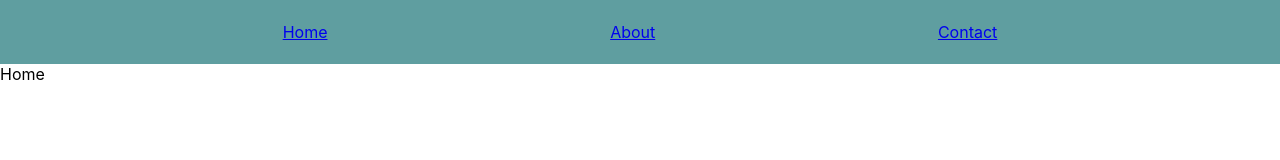
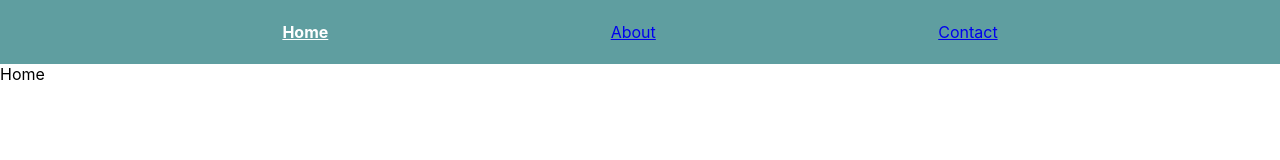
Before and after one commit to khushi-tripathi/routes-redux-concept, a React (Create React App) app: page / in a window 1280 px wide. Shown: the top 160 px of the page. Built offline with nearby package versions, Linux system fonts and the light colour scheme.

Commit message:
Summary : Added NAvLink in navbar

```diff
--- a/src/Components/NavBar.js
+++ b/src/Components/NavBar.js
@@ -1,13 +1,36 @@
 import React from "react";
-import { Link, Outlet } from "react-router";
+import { NavLink, Outlet } from "react-router";
+
+// NavLink is just a modifed version of Link, this has properties link isActive , etc to beautify link. MAinly used to visible links on the aplication.
 
 function NavBar() {
   return (
     <>
       <div className="nav">
-        <Link to="/">Home</Link>
-        <Link to="/about">About</Link>
-        <Link to="/contact">Contact</Link>
+        <NavLink
+          style={({ isActive }) =>
+            isActive ? { color: "white", fontWeight: "bold" } : undefined
+          }
+          to="/"
+        >
+          Home
+        </NavLink>
+        <NavLink
+          style={({ isActive }) =>
+            isActive ? { color: "white", fontWeight: "bold" } : undefined
+          }
+          to="/about"
+        >
+          About
+        </NavLink>
+        <NavLink
+          style={({ isActive }) =>
+            isActive ? { color: "white", fontWeight: "bold" } : undefined
+          }
+          to="/contact"
+        >
+          Contact
+        </NavLink>
       </div>
       <Outlet />
     </>
```
